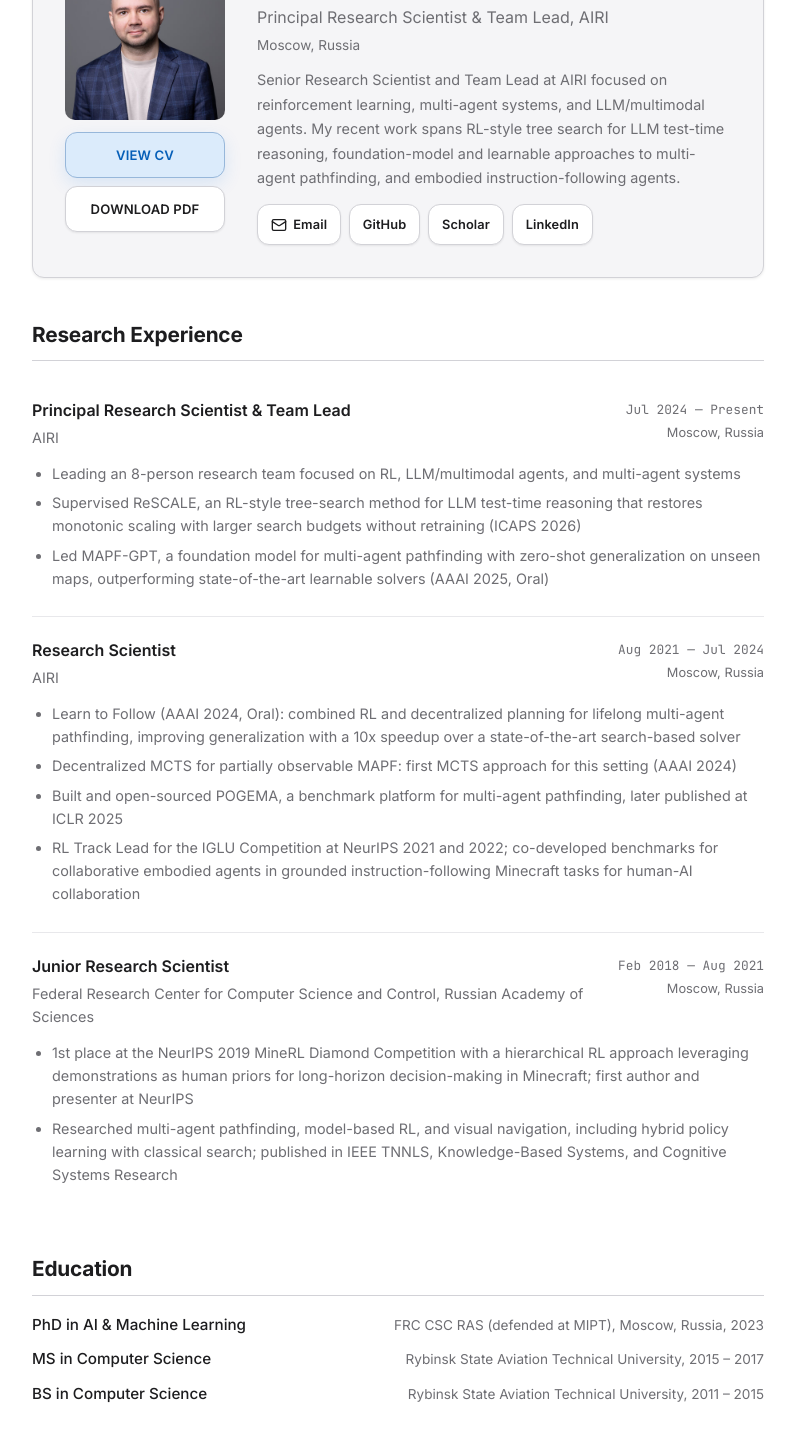
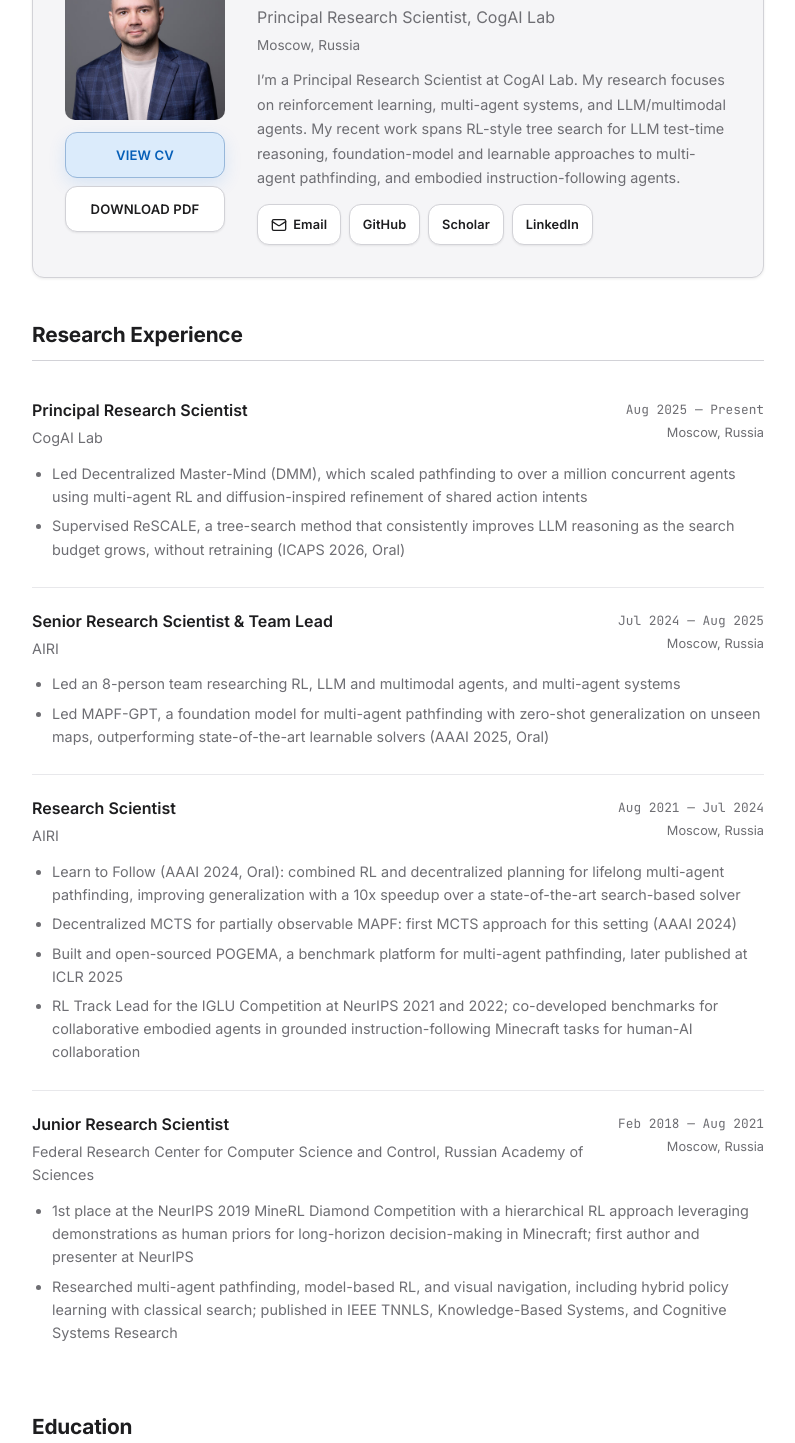
Before and after one commit to Tviskaron/tviskaron.github.io, an Astro site: page / in a window 1280 px wide. Shown: the part 156-1599 px from the top of the page, without its empty margins (242-1037 px from the left). Built offline with nearby package versions, Linux system fonts and the light colour scheme; Astro itself is replaced by a stand-in of ours.

Commit message:
Update CV and website for CogAI Lab role

```diff
--- a/src/data/cv.yaml
+++ b/src/data/cv.yaml
@@ -1,7 +1,7 @@
 # yaml-language-server: $schema=https://raw.githubusercontent.com/rendercv/rendercv/refs/tags/v2.8/schema.json
 cv:
   name: Alexey Skrynnik
-  headline: Principal Research Scientist & Team Lead, AIRI
+  headline: Principal Research Scientist, CogAI Lab
   location: Moscow, Russia
   email: skrynnikalexey@gmail.com
   resume_pdf: /Alexey_Skrynnik_CV.pdf
@@ -19,23 +19,22 @@ cv:
       url: https://linkedin.com/in/alexey-skrynnik
       fontawesome_icon: linkedin
   sections:
-    Education:
-      - label: "PhD in AI & Machine Learning"
-        details: "FRC CSC RAS (defended at MIPT), Moscow, Russia, 2023"
-      - label: "MS in Computer Science"
-        details: "Rybinsk State Aviation Technical University, 2015 -- 2017"
-      - label: "BS in Computer Science"
-        details: "Rybinsk State Aviation Technical University, 2011 -- 2015"
-
     Research Experience:
-      - company: AIRI
-        position: Principal Research Scientist & Team Lead
-        start_date: 2024-07
+      - company: CogAI Lab
+        position: Principal Research Scientist
+        start_date: 2025-08
         end_date: present
         location: Moscow, Russia
         highlights:
-          - Leading an 8-person research team focused on RL, LLM/multimodal agents, and multi-agent systems
-          - "Supervised ReSCALE, an RL-style tree-search method for LLM test-time reasoning that restores monotonic scaling with larger search budgets without retraining (ICAPS 2026)"
+          - "Led Decentralized Master-Mind (DMM), which scaled pathfinding to over a million concurrent agents using multi-agent RL and diffusion-inspired refinement of shared action intents"
+          - "Supervised ReSCALE, a tree-search method that consistently improves LLM reasoning as the search budget grows, without retraining (ICAPS 2026, Oral)"
+      - company: AIRI
+        position: Senior Research Scientist & Team Lead
+        start_date: 2024-07
+        end_date: 2025-08
+        location: Moscow, Russia
+        highlights:
+          - Led an 8-person team researching RL, LLM and multimodal agents, and multi-agent systems
           - "Led MAPF-GPT, a foundation model for multi-agent pathfinding with zero-shot generalization on unseen maps, outperforming state-of-the-art learnable solvers (AAAI 2025, Oral)"
 #          - "Built CrafText, an ACL 2025 benchmark for multimodal, language-guided agents in open-ended environments"
       - company: AIRI
@@ -57,9 +56,15 @@ cv:
           - "1st place at the NeurIPS 2019 MineRL Diamond Competition with a hierarchical RL approach leveraging demonstrations as human priors for long-horizon decision-making in Minecraft; first author and presenter at NeurIPS"
           - "Researched multi-agent pathfinding, model-based RL, and visual navigation, including hybrid policy learning with classical search; published in IEEE TNNLS, Knowledge-Based Systems, and Cognitive Systems Research"
 
+    Education:
+      - label: "PhD in AI & Machine Learning"
+        details: "FRC CSC RAS (defended at MIPT), Moscow, Russia, 2023"
+      - label: "MS (2015–2017) and BS (2011–2015) in Computer Science"
+        details: "Rybinsk State Aviation Technical University"
+
     Technical Skills:
       - label: Core Stack
-        details: Python, PyTorch, JAX, C++
+        details: Python, PyTorch, JAX, C++, Codex, Claude Code
       - label: Research Areas
         details: Reinforcement Learning, Multi-Agent Systems, Planning/Search, Imitation Learning
       - label: LLM/Agent Systems
@@ -70,7 +75,7 @@ cv:
         details: English (advanced), Russian (native)
 
     Achievements & Service:
-      - bullet: "[Yandex ML-Prize 2024](https://ml-prize.yandex.ru/) -- awarded for research in Reinforcement Learning, Multi-Agent RL, and Multi-Agent Systems"
+      - bullet: "[Yandex ML Prize 2024](https://www.yandex.ru/company/news/02-31-10-2024) -- awarded for research in Reinforcement Learning, Multi-Agent RL, and Multi-Agent Systems"
       - bullet: "[NeurIPS 2019 MineRL Diamond Competition](https://www.aicrowd.com/challenges/neurips-2019-minerl-competition/leaderboards) -- 1st place in long-horizon RL from demonstrations (2019)"
       - bullet: "Co-organizer & RL Track Lead: [IGLU Competition](https://www.iglu-contest.net/) at NeurIPS 2021-2022 on grounded instruction following"
       - bullet: "Reviewing: NeurIPS, ICML, AAAI, ICLR, ACL Rolling Review, JAIR, Nature Communications"
@@ -78,7 +83,7 @@ cv:
 
     Teaching:
       - label: "MSU AI Masters -- Advanced Reinforcement Learning"
-        details: "Lecturer (2025 -- present)"
+        details: "Lecturer (2025 -- 2026)"
       - label: "MIPT -- Reinforcement Learning, Software Tools for AI"
         details: "Assistant Lecturer (2020 -- 2022)"
       - label: "HSE -- Applied Problems of Data Analysis"
@@ -106,7 +111,7 @@ cv:
           - Konstantin Yakovlev
           - Aleksandr Panov
           - "**Alexey Skrynnik**"
-        journal: AAMAS 2026
+        journal: AAMAS 2026 (Oral)
         date: 2026-05
         url: https://doi.org/10.65109/BWFP6427
       - title: "Revisiting Tree Search for LLMs: Gumbel and Sequential Halving for Budget-Scalable Reasoning"
@@ -115,7 +120,7 @@ cv:
           - Yury Kuratov
           - Aleksandr Panov
           - "**Alexey Skrynnik**"
-        journal: ICAPS 2026
+        journal: ICAPS 2026 (Oral)
         date: 2026-03
         url: https://arxiv.org/abs/2603.21162
       - title: "Camar: Continuous Actions Multi-Agent Routing"
@@ -145,7 +150,7 @@ cv:
           - Aleksandr Panov
         journal: ICLR 2025
         date: 2025-05
-        url: https://openreview.net/forum?id=6VgwE2tCRm
+        url: https://proceedings.iclr.cc/paper_files/paper/2025/hash/10d19888a94f390e58f922ab3937e1cb-Abstract-Conference.html
       - title: "MAPF-GPT: Imitation Learning for Multi-Agent Pathfinding at Scale"
         authors:
           - Anton Andreychuk
@@ -230,11 +235,19 @@ cv:
 
 design:
   theme: sb2nov
+  entries:
+    date_and_location_width: 3.45cm
+  sections:
+    space_between_regular_entries: 0.65em
   typography:
     font_size:
       name: 22pt
   header:
+    space_below_name: 0.4cm
+    space_below_headline: 0.4cm
+    space_below_connections: 0.4cm
     connections:
+      separator: ""
       show_icons: true
       display_urls_instead_of_usernames: false
   page:
--- a/src/pages/index.astro
+++ b/src/pages/index.astro
@@ -71,7 +71,7 @@ function markdownLinkToHtml(s: string): string {
         <p class="headline">{cv.headline}</p>
         <p class="location">{cv.location}</p>
         <p class="about-text">
-          Senior Research Scientist and Team Lead at AIRI focused on reinforcement learning, multi-agent systems, and LLM/multimodal agents. My recent work spans RL-style tree search for LLM test-time reasoning, foundation-model and learnable approaches to multi-agent pathfinding, and embodied instruction-following agents.
+          I’m a Principal Research Scientist at CogAI Lab. My research focuses on reinforcement learning, multi-agent systems, and LLM/multimodal agents. My recent work spans RL-style tree search for LLM test-time reasoning, foundation-model and learnable approaches to multi-agent pathfinding, and embodied instruction-following agents.
         </p>
         <div class="links">
           <a href={`mailto:${cv.email}`} class="link-pill">
```
Also changed, not shown: 1 other file.
